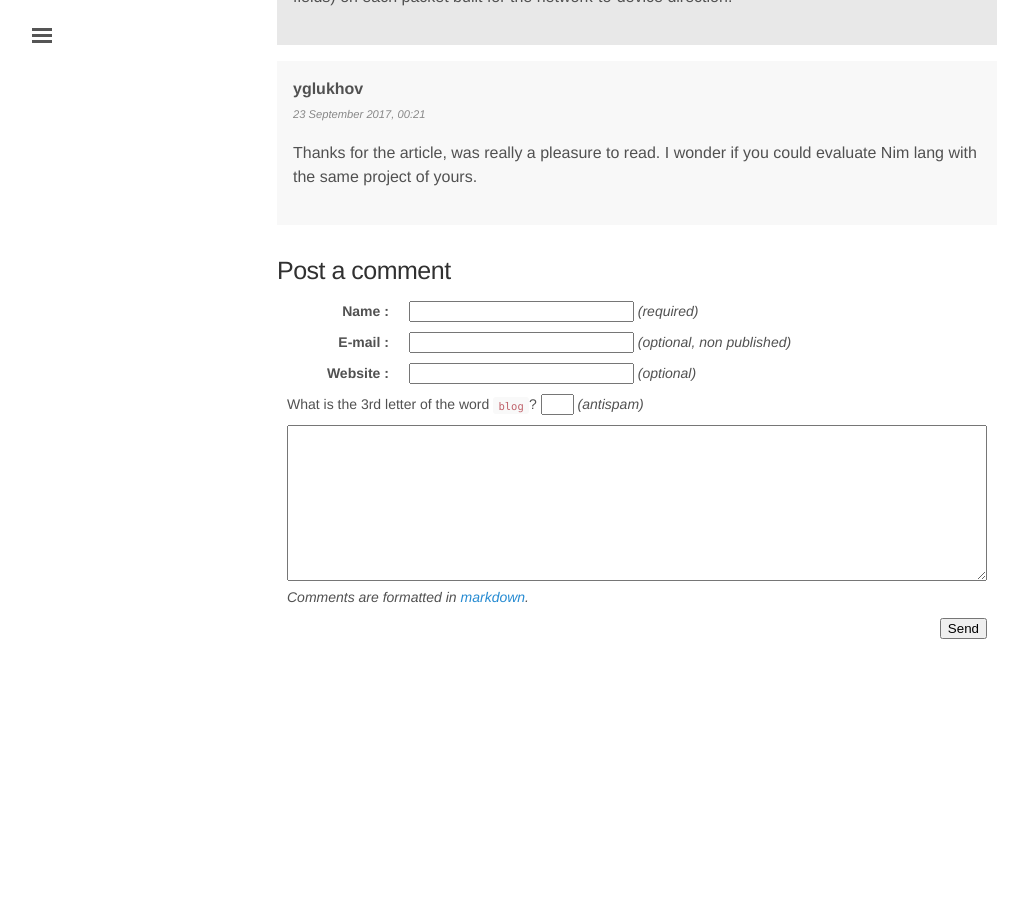
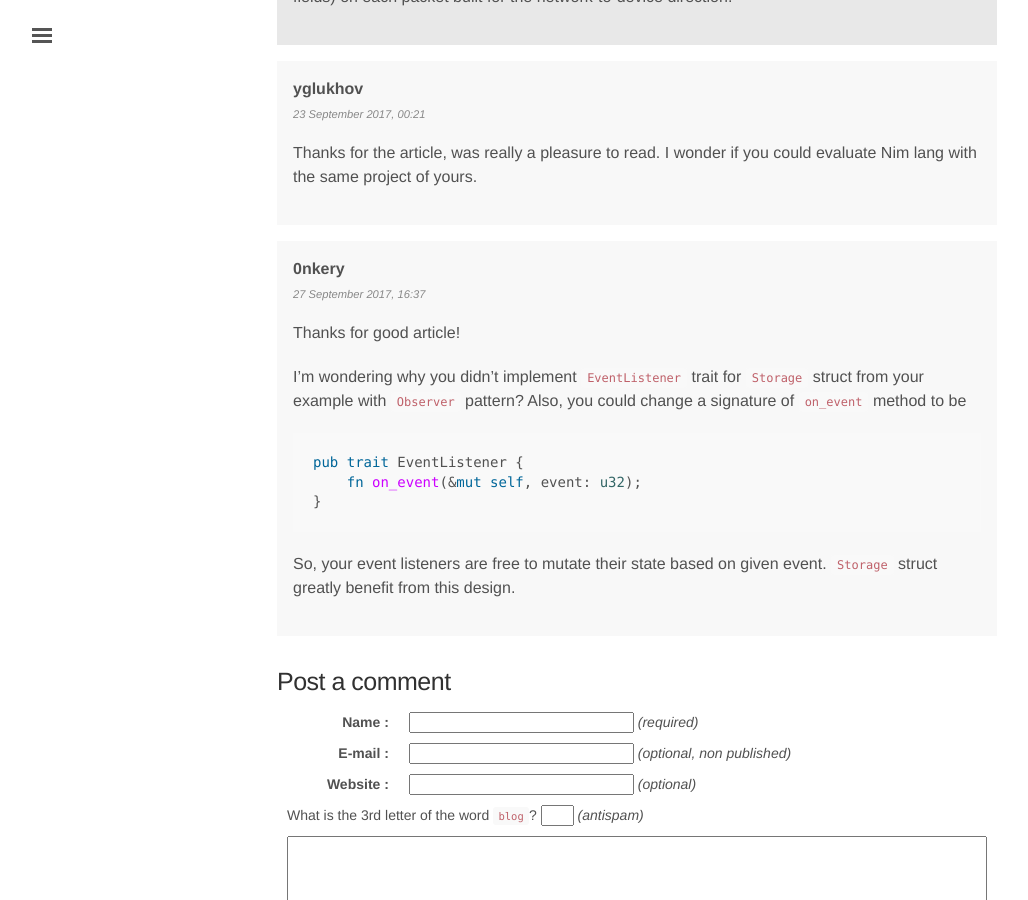
Before and after one commit to rom1v/blog.rom1v.com, a Jekyll site: the page built from _posts/2017-09-21-gnirehtet-rewritten-in-rust.md, in a window 1280 px wide and 900 px high, scrolled down 24627 px. Shown: the whole window, without its empty margins (3-1031 px from the left). Built offline with Jekyll 4.4.1, drawn with Linux system fonts in a browser that asks for light colours; before the commit the page ends 25291 px from its top, so only the background shows below that.

Commit message:
Publish comment 5 for gnirehtet-rust (en)

```diff
--- a/_data/comments-2017-09-gnirehtet-rewritten-in-rust.yaml
+++ b/_data/comments-2017-09-gnirehtet-rewritten-in-rust.yaml
@@ -47,3 +47,21 @@
   contents: |
     Thanks for the article, was really a pleasure to read. I wonder if you could
     evaluate Nim lang with the same project of yours.
+- id: 5
+  author: 0nkery
+  date: 2017-09-27 16:37:38+02:00
+  contents: |
+    Thanks for good article!
+
+    I'm wondering why you didn't implement `EventListener` trait for `Storage`
+    struct from your example with `Observer` pattern? Also, you could change a
+    signature of `on_event` method to be
+
+    {% highlight rust %}
+    pub trait EventListener {
+        fn on_event(&mut self, event: u32);
+    }
+    {% endhighlight %}
+
+    So, your event listeners are free to mutate their state based on given
+    event. `Storage` struct greatly benefit from this design.
```
